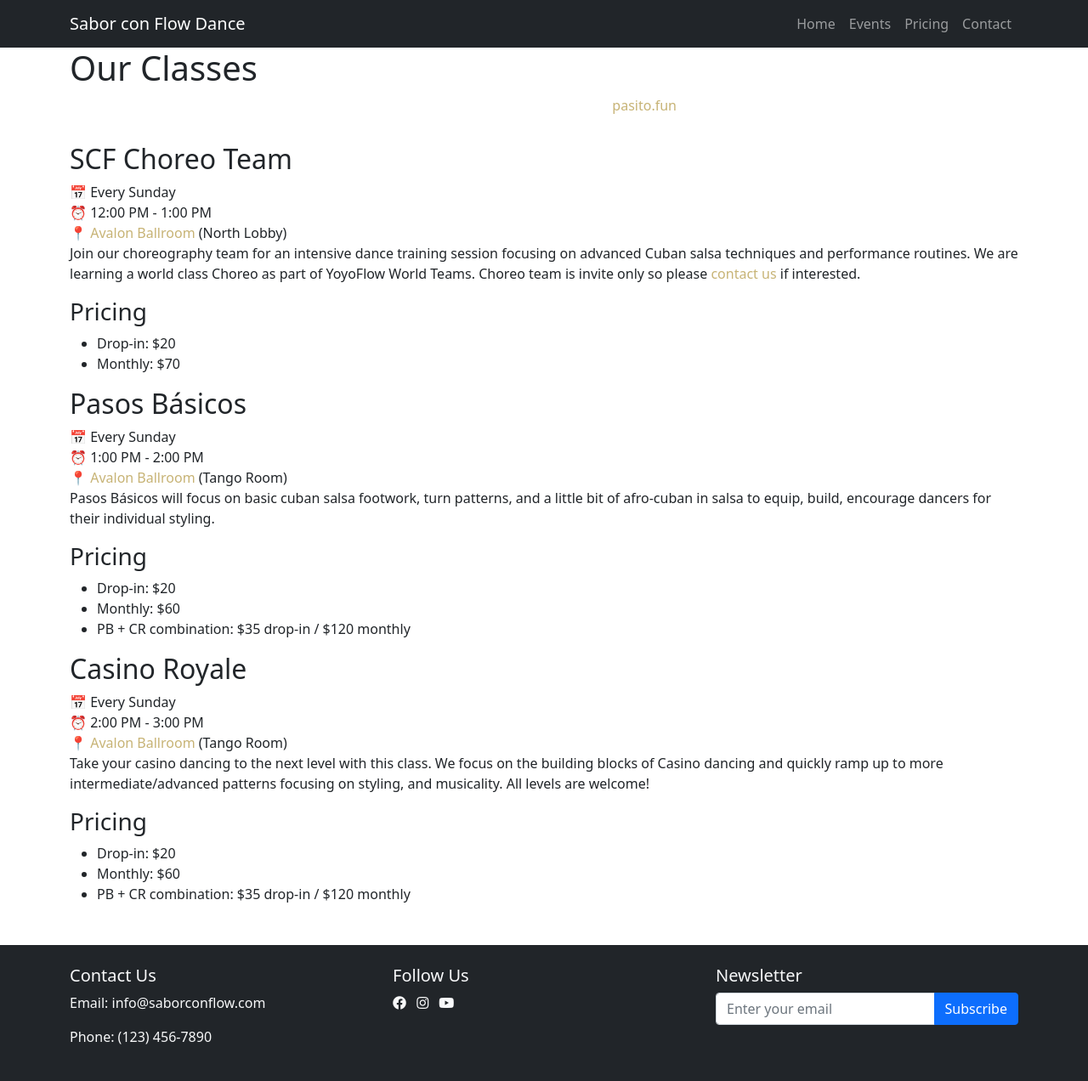
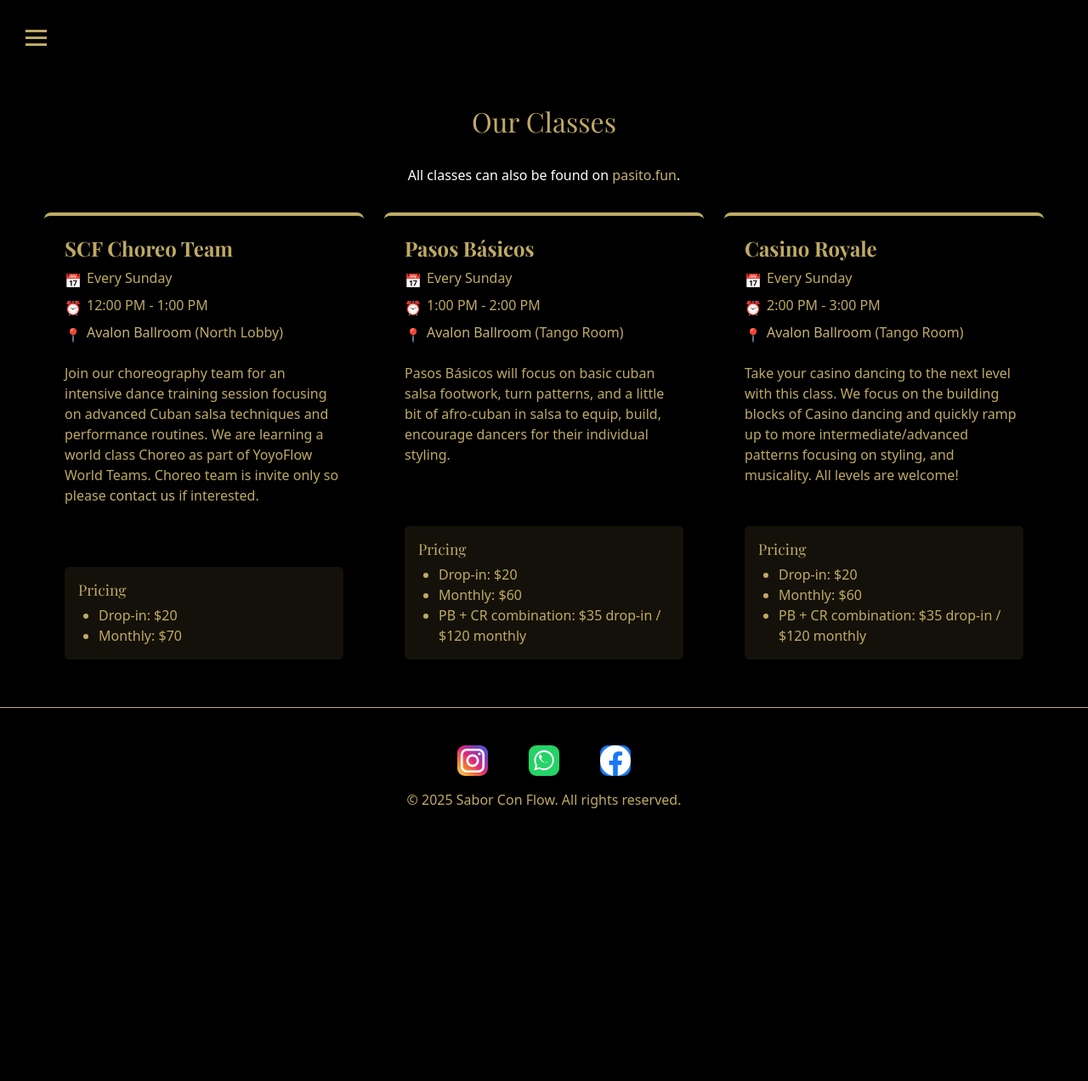
Before and after one commit to damilola-elegbede/sabor-con-flow-dance, a Django app: page /events/ in a window 1280 px wide. Shown: the whole page at 85% size. After the commit the page ends 951 px from the top, so only its background shows below. Run offline with Django 5.2, Linux system fonts and the light colour scheme.

Commit message:
Update social media icons in footer: - Change to SVG icons - Set size to 36x36px - Add 3rem gap between icons - Remove underlines

```diff
--- a/static/css/styles.css
+++ b/static/css/styles.css
@@ -5,9 +5,11 @@
     border: none;
     cursor: pointer;
     padding: 10px;
-    position: absolute;
-    top: 10px;
-    left: 10px;
+    position: fixed;
+    top: 20px;
+    left: 20px;
+    z-index: 1000;
+    transition: transform 0.3s ease;
 }
 
 .menu-toggle span {
@@ -76,39 +101,69 @@ html {
 body {
     background-color: #000;
     color: rgb(191, 170, 101);
-    min-height: 100%; /* Ensure body takes at least full viewport height */
+    min-height: 100%;
     display: flex;
     flex-direction: column;
+    margin: 0;
+    padding: 0;
 }
 
 .main-content {
-    flex-grow: 1; /* Make main content grow to fill available space */
+    flex-grow: 1;
+    padding-top: 60px;
 }
 
 .header {
     background-color: #000;
-    border-bottom: 1px solid #333;
+    position: fixed;
+    top: 0;
+    left: 0;
+    right: 0;
+    z-index: 998;
 }
 
 .footer {
     background-color: #000;
-    border-top: 1px solid #333;
-    /* margin-top: 50px; */ /* This might not be needed with flexbox */
-    padding-bottom: 20px; /* Increased padding at the bottom of the footer */
+    border-top: 1px solid rgb(191, 170, 101);
+    padding: 20px 0;
+    margin-top: auto;
 }
 
 .footer h3, .footer p, .footer a {
     color: rgb(191, 170, 101);
 }
 
-.social-icon {
-    width: 30px;
-    height: 30px;
-    margin: 0 10px;
+.social-links {
+    margin-top: 20px;
+    display: flex;
+    justify-content: center;
+    align-items: center;
+    gap: 3rem;
 }
 
-.social-links {
-    margin-top: 20px;
+.social-link {
+    color: rgb(191, 170, 101);
+    transition: all 0.3s ease;
+    display: inline-block;
+    text-decoration: none !important;
+    border: none !important;
+    outline: none !important;
+}
+
+.social-link:hover {
+    text-decoration: none !important;
+    border: none !important;
+    outline: none !important;
+}
+
+.social-link svg {
+    width: 36px;
+    height: 36px;
+    transition: transform 0.3s ease;
+}
+
+.social-link:hover svg {
+    transform: scale(1.2);
 }
 
 .logo-container {
@@ -117,26 +172,24 @@ body {
     margin-bottom: 5rem;
 }
 
-/* Added for logo responsiveness */
 .main-logo {
-    max-width: 80%; /* Ensures logo scales down nicely */
-    height: auto;   /* Maintains aspect ratio */
+    max-width: 80%;
+    height: auto;
 }
 
-/* Styles from old events.html */
 .main-content-events {
     width: 100%;
     max-width: 1200px;
     margin-left: auto;
     margin-right: auto;
-    padding-top: 4rem; /* Increased to move content down further */
+    padding-top: 4rem;
 }
 
 .page-title {
     font-size: 2rem;
     margin-bottom: 2rem;
     text-align: center;
-    color: #C7B375; /* From old events.html - rgb(199, 179, 117) */
+    color: rgb(191, 170, 101);
     font-family: 'Playfair Display', serif;
 }
 
@@ -148,20 +201,20 @@ body {
 }
 
 .event-card {
-    background-color: rgba(50, 50, 50, 0.6);
+    background-color: #000;
     border-radius: 8px;
     padding: 1.5rem;
-    border-top: 4px solid #C7B375;
+    border-top: 4px solid rgb(191, 170, 101);
     display: flex;
     flex-direction: column;
-    color: #ffffff;
+    color: rgb(191, 170, 101);
 }
 
 .event-title {
     font-size: 1.5rem;
     font-weight: 700;
     margin-bottom: 0.5rem;
-    color: #C7B375;
+    color: rgb(191, 170, 101);
     font-family: 'Playfair Display', serif;
 }
 
@@ -169,11 +222,11 @@ body {
     margin-bottom: 0.5rem;
     display: flex;
     align-items: center;
-    color: #ffffff;
+    color: rgb(191, 170, 101);
 }
 
 .event-location a {
-    color: #C7B375;
+    color: rgb(191, 170, 101);
     text-decoration: none;
 }
 
@@ -191,27 +244,27 @@ body {
 .event-description {
     margin: 1rem 0;
     flex-grow: 1;
-    color: #ffffff;
+    color: rgb(191, 170, 101);
 }
 
 .event-description p a {
-    color: #C7B375;
+    color: rgb(191, 170, 101);
     text-decoration: none;
 }
+
 .event-description p a:hover {
     text-decoration: underline;
 }
 
-
 .event-pricing {
-    background-color: rgba(199, 179, 117, 0.1);
+    background-color: rgba(191, 170, 101, 0.1);
     padding: 1rem;
     border-radius: 5px;
     margin-top: 1rem;
 }
 
 .event-pricing h3 {
-    color: #C7B375;
+    color: rgb(191, 170, 101);
     margin-top: 0;
     font-size: 1.1rem;
     font-family: 'Playfair Display', serif;
@@ -220,22 +273,20 @@ body {
 .event-pricing ul {
     margin: 0.5rem 0 0;
     padding-left: 1.5rem;
-    color: #ffffff;
+    color: rgb(191, 170, 101);
 }
 
-/* Responsive adjustments from old file */
+/* Responsive adjustments */
 @media (max-width: 1000px) {
     .event-container {
         grid-template-columns: repeat(2, 1fr);
     }
 }
 
-@media (max-width: 768px) { /* Adjusted breakpoint for typical mobile/tablet */
+@media (max-width: 768px) {
     .logo-container {
-        margin-top: 10vh; /* Reduced top margin on smaller screens */
+        margin-top: 10vh;
     }
-
-    /* Styles from old events.html - potentially move responsive event styles here too if not already */
     .event-container {
         grid-template-columns: repeat(2, 1fr);
     }
--- a/templates/base.html
+++ b/templates/base.html
@@ -4,39 +4,30 @@
 <head>
     <meta charset="UTF-8">
     <meta name="viewport" content="width=device-width, initial-scale=1.0">
-    <title>{% block title %}Sabor con Flow Dance{% endblock %}</title>
+    <title>{% block title %}Sabor Con Flow{% endblock %}</title>
+    <link rel="icon" type="image/png" href="{% static 'images/Sabor Con Flow Logo.png' %}">
     <link href="https://cdn.jsdelivr.net/npm/bootstrap@5.1.3/dist/css/bootstrap.min.css" rel="stylesheet">
-    <link rel="stylesheet" href="https://cdnjs.cloudflare.com/ajax/libs/font-awesome/5.15.4/css/all.min.css">
-    <link rel="stylesheet" href="{% static 'css/style.css' %}">
+    <link href="https://cdnjs.cloudflare.com/ajax/libs/font-awesome/6.0.0/css/all.min.css" rel="stylesheet">
+    <link href="https://fonts.googleapis.com/css2?family=Playfair+Display:wght@400;700&display=swap" rel="stylesheet">
+    <link href="{% static 'css/styles.css' %}" rel="stylesheet">
     {% block extra_css %}{% endblock %}
 </head>
 <body>
-    <nav class="navbar navbar-expand-lg navbar-dark bg-dark">
-        <div class="container">
-            <a class="navbar-brand" href="{% url 'core:home' %}">Sabor con Flow Dance</a>
-            <button class="navbar-toggler" type="button" data-bs-toggle="collapse" data-bs-target="#navbarNav">
-                <span class="navbar-toggler-icon"></span>
-            </button>
-            <div class="collapse navbar-collapse" id="navbarNav">
-                <ul class="navbar-nav ms-auto">
-                    <li class="nav-item">
-                        <a class="nav-link" href="{% url 'core:home' %}">Home</a>
-                    </li>
-                    <li class="nav-item">
-                        <a class="nav-link" href="{% url 'core:events' %}">Events</a>
-                    </li>
-                    <li class="nav-item">
-                        <a class="nav-link" href="{% url 'core:pricing' %}">Pricing</a>
-                    </li>
-                    <li class="nav-item">
-                        <a class="nav-link" href="{% url 'core:contact' %}">Contact</a>
-                    </li>
-                </ul>
-            </div>
-        </div>
-    </nav>
+    <header class="header">
+        <button class="menu-toggle" aria-label="Toggle navigation">
+            <span></span>
+            <span></span>
+            <span></span>
+        </button>
+        <nav class="nav">
+            <a href="{% url 'core:home' %}"><span>Home</span></a>
+            <a href="{% url 'core:events' %}"><span>Events</span></a>
+            <a href="{% url 'core:pricing' %}"><span>Pricing</span></a>
+            <a href="{% url 'core:contact' %}"><span>Contact</span></a>
+        </nav>
+    </header>
 
-    <main>
+    <main class="main-content">
         {% if messages %}
         <div class="container mt-3">
             {% for message in messages %}
@@ -51,37 +42,60 @@
         {% block content %}{% endblock %}
     </main>
 
-    <footer class="bg-dark text-light py-4 mt-5">
+    <footer class="footer text-center py-4">
         <div class="container">
-            <div class="row">
-                <div class="col-md-4">
-                    <h5>Contact Us</h5>
-                    <p>Email: info@saborconflow.com</p>
-                    <p>Phone: (123) 456-7890</p>
-                </div>
-                <div class="col-md-4">
-                    <h5>Follow Us</h5>
-                    <div class="social-links">
-                        <a href="#" class="text-light me-2"><i class="fab fa-facebook"></i></a>
-                        <a href="#" class="text-light me-2"><i class="fab fa-instagram"></i></a>
-                        <a href="#" class="text-light"><i class="fab fa-youtube"></i></a>
-                    </div>
-                </div>
-                <div class="col-md-4">
-                    <h5>Newsletter</h5>
-                    <form action="{% url 'core:home' %}" method="post">
-                        {% csrf_token %}
-                        <div class="input-group">
-                            <input type="email" name="email" class="form-control" placeholder="Enter your email">
-                            <button class="btn btn-primary" type="submit">Subscribe</button>
-                        </div>
-                    </form>
-                </div>
+            <div class="social-links">
+                <a href="https://www.instagram.com/saborconflow.dance/" target="_blank" rel="noopener noreferrer" class="social-link" style="text-decoration: none;">
+                    <svg xmlns="http://www.w3.org/2000/svg" viewBox="0 0 24 24" width="36" height="36">
+                        <defs>
+                            <linearGradient id="instaFooterGradient" x1="0%" y1="100%" x2="100%" y2="0%">
+                                <stop offset="0%" stop-color="#FEDA75"/><stop offset="25%" stop-color="#F58529"/><stop offset="50%" stop-color="#DD2A7B"/><stop offset="75%" stop-color="#833AB4"/><stop offset="100%" stop-color="#405DE6"/>
+                            </linearGradient>
+                        </defs>
+                        <rect width="24" height="24" rx="6" ry="6" fill="url(#instaFooterGradient)"/>
+                        <path fill="none" stroke="#ffffff" stroke-width="1.8" stroke-linecap="round" stroke-linejoin="round"
+                              d="M12 16.14a4.14 4.14 0 100-8.28 4.14 4.14 0 000 8.28z"/>
+                        <circle fill="#ffffff" cx="17.3" cy="6.7" r="1.1"/>
+                        <rect x="3.5" y="3.5" width="17" height="17" rx="4" ry="4" fill="none" stroke="#ffffff" stroke-width="1.8"/>
+                    </svg>
+                </a>
+                <a href="https://chat.whatsapp.com/GaZONDA1HgFG7C8djihJ1x" target="_blank" rel="noopener noreferrer" class="social-link" style="text-decoration: none;">
+                    <svg xmlns="http://www.w3.org/2000/svg" viewBox="0 0 24 24" width="36" height="36">
+                        <rect width="24" height="24" rx="6" ry="6" fill="#25D366"/>
+                        <path fill="#ffffff" d="M17.6 6.2c-1.5-1.5-3.4-2.3-5.5-2.3-4.3 0-7.8 3.5-7.8 7.8 0 1.4.4 2.7 1 3.9l-1.1 4 4.1-1.1c1.1.6 2.4 1 3.7 1 4.3 0 7.8-3.5 7.8-7.8.1-2.1-.7-4-2.2-5.5zm-5.5 12c-1.2 0-2.3-.3-3.3-.9l-.2-.1-2.4.6.6-2.3-.2-.2c-.6-1-1-2.2-1-3.4 0-3.6 2.9-6.5 6.5-6.5 1.7 0 3.3.7 4.6 1.9 1.2 1.2 1.9 2.8 1.9 4.6-.1 3.5-3 6.3-6.5 6.3zm3.6-4.9c-.2-.1-1.1-.6-1.3-.6-.2-.1-.3-.1-.4.1-.1.2-.5.6-.6.8-.1.1-.2.1-.4 0-.6-.3-1.3-.7-1.9-1.3-.8-.7-1.2-1.5-1.3-1.7-.1-.2 0-.3.1-.4l.3-.3s.1-.2.2-.3c.1-.1.1-.2.1-.3 0-.1 0-.2-.1-.3l-.6-1.4c-.1-.3-.3-.3-.4-.3h-.4c-.1 0-.3.1-.5.2-.2.1-.6.6-.6 1.4s.6 1.6.7 1.7c.1.1 1.3 2 3.2 2.8.4.2.8.3 1 .3.2.1.5.1.7.1.2 0 .6-.3.7-.5.1-.3.1-.5.1-.6-.1-.1-.2-.1-.4-.2z"/>
+                    </svg>
+                </a>
+                <a href="https://www.facebook.com/profile.php?id=61575502290591" target="_blank" rel="noopener noreferrer" class="social-link" style="text-decoration: none;">
+                    <svg xmlns="http://www.w3.org/2000/svg" viewBox="0 0 24 24" width="36" height="36">
+                        <rect width="24" height="24" rx="6" ry="6" fill="#1877F2"/>
+                        <path d="M24 12.073c0-6.627-5.373-12-12-12s-12 5.373-12 12c0 5.99 4.388 10.954 10.125 11.854v-8.385H7.078v-3.47h3.047V9.43c0-3.007 1.792-4.669 4.533-4.669 1.312 0 2.686.235 2.686.235v2.953H15.83c-1.491 0-1.956.925-1.956 1.874v2.25h3.328l-.532 3.47h-2.796v8.385C19.612 23.027 24 18.062 24 12.073z" fill="#ffffff"/>
+                    </svg>
+                </a>
             </div>
+            <p class="mt-3">&copy; {% now "Y" %} Sabor Con Flow. All rights reserved.</p>
         </div>
     </footer>
 
     <script src="https://cdn.jsdelivr.net/npm/bootstrap@5.1.3/dist/js/bootstrap.bundle.min.js"></script>
+    <script>
+        document.addEventListener('DOMContentLoaded', function() {
+            const menuToggle = document.querySelector('.menu-toggle');
+            const nav = document.querySelector('.nav');
+
+            menuToggle.addEventListener('click', function() {
+                nav.classList.toggle('active');
+                menuToggle.classList.toggle('active');
+            });
+
+            // Close menu when clicking outside
+            document.addEventListener('click', function(event) {
+                if (!nav.contains(event.target) && !menuToggle.contains(event.target)) {
+                    nav.classList.remove('active');
+                    menuToggle.classList.remove('active');
+                }
+            });
+        });
+    </script>
     {% block extra_js %}{% endblock %}
 </body>
 </html>
```
Also changed, not shown: other parts of static/css/styles.css (+80 -157 lines).
